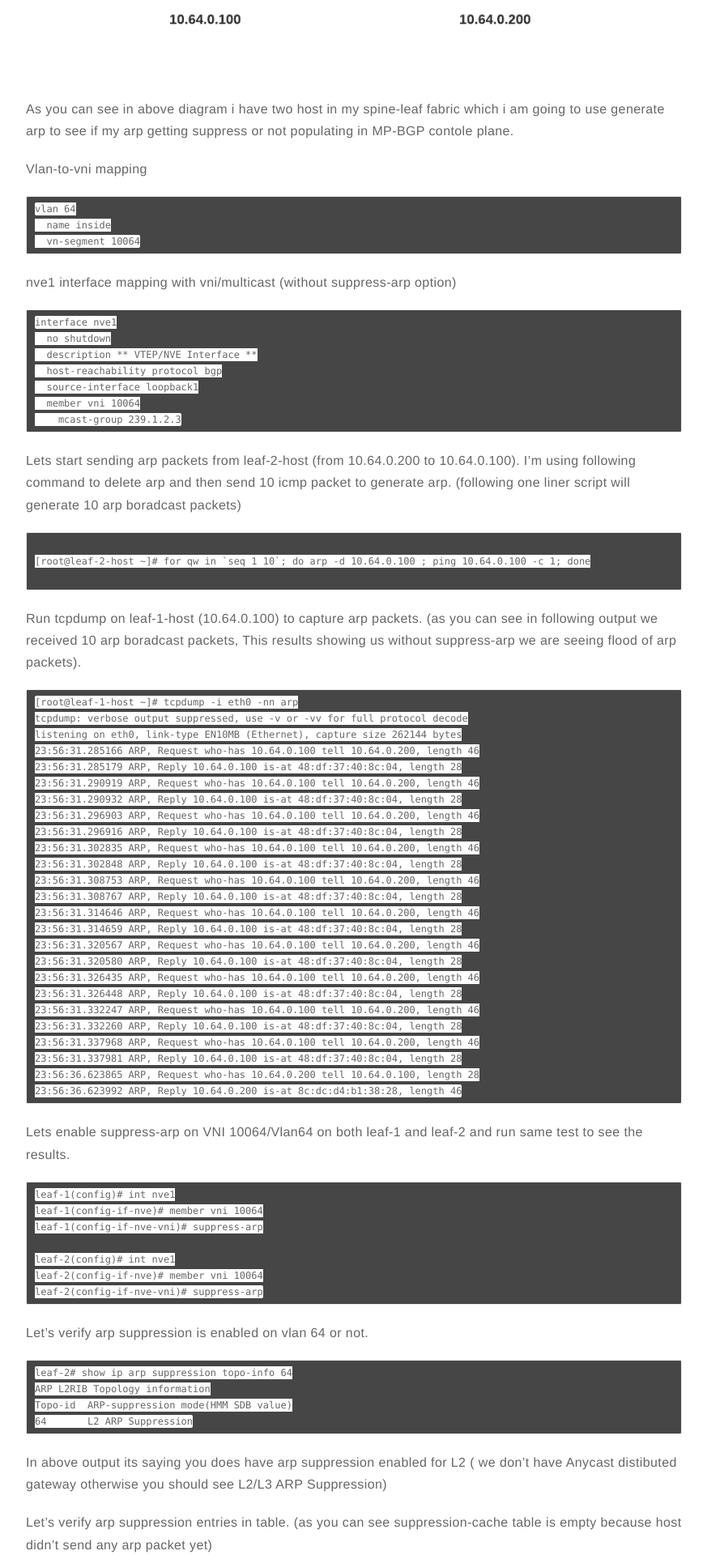
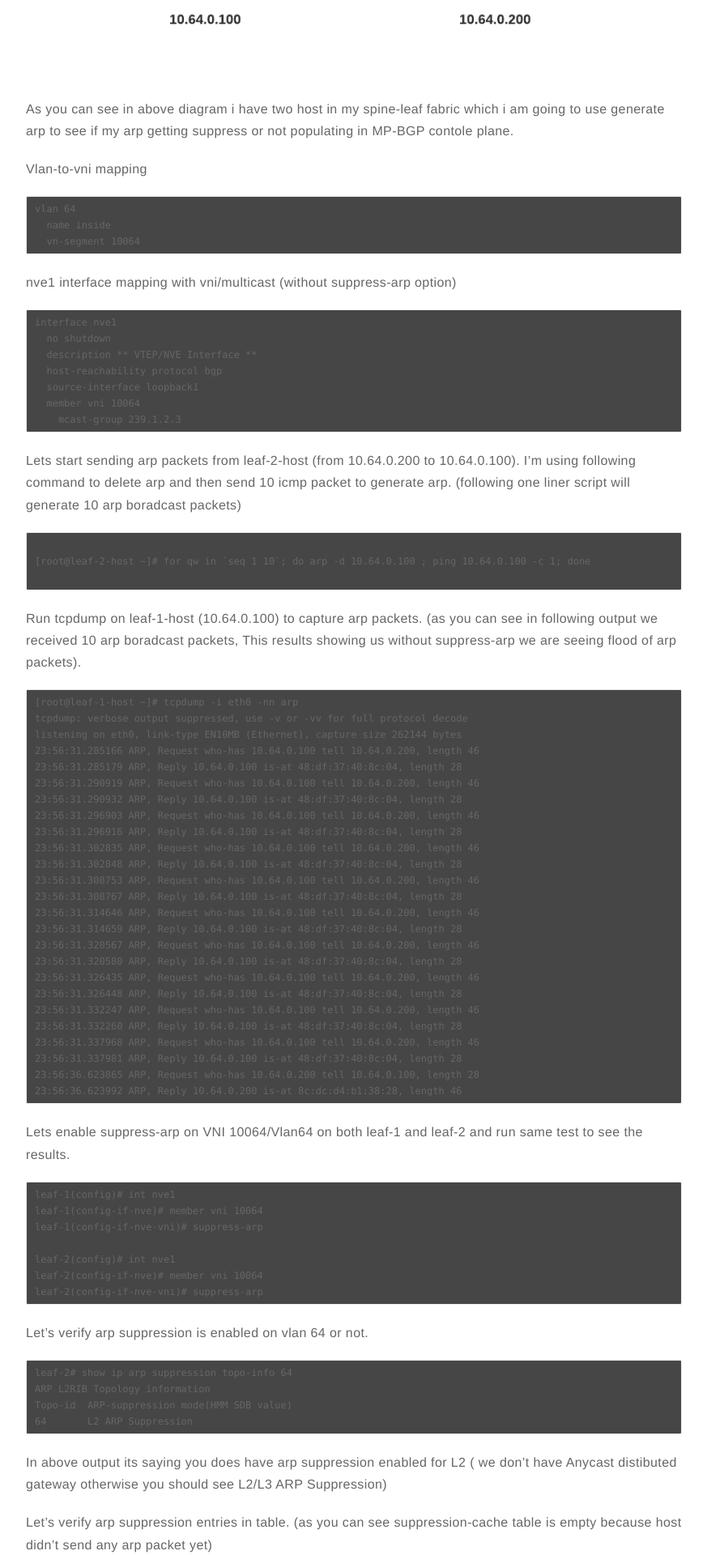
Before and after one commit to satishdotpatel/satishdotpatel.github.io, a Jekyll site: the page built from _posts/2020-10-25-how-does-arp-suppression-work-mp-bgp-evpn.markdown, in a window 1280 px wide. Shown: the part 1284-3204 px from the top of the page at 81% size, without its empty margins (203-1076 px from the left). Built offline with Jekyll 4.4.1, drawn with Linux system fonts in a browser that asks for light colours; comment, search, counter and statistics services are not loaded.

Commit message:
changing color from #fff to #464646

```diff
--- a/_sass/base/general.sass
+++ b/_sass/base/general.sass
@@ -97,7 +97,7 @@ tt
 	font-family: $fontMonospace
 	font-size: 12px
 	line-height: 20px
-	background: #fff
+	background: #464646
 	border-radius: 2px
 	border-radius: 2px
 
```
